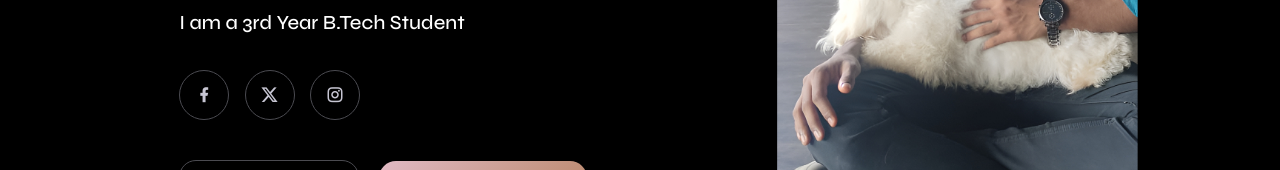
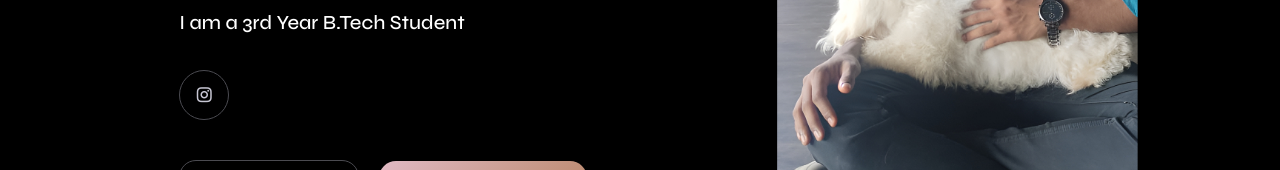
Before and after one commit to tsarathchandra2005/Portfolio, a plain HTML site: page index.html in a window 1280 px wide. Shown: the part 466-636 px from the top of the page. Drawn offline with nearby package versions, Linux system fonts and the light colour scheme.

Commit message:
index.html

```diff
--- a/index.html
+++ b/index.html
@@ -41,8 +41,6 @@
             <h1>Hi, <br><span class="input"> </span></h1>
             <h4>I am a 3rd Year B.Tech Student</h4>
             <div class="social-icons">
-                <a href="#"><i class="ri-facebook-fill"></i></a>
-                <a href="#"><i class="ri-twitter-x-fill"></i></a>
                 <a href="#"><i class="ri-instagram-line"></i></a>
             </div>
             <div class="h-btn">
```
